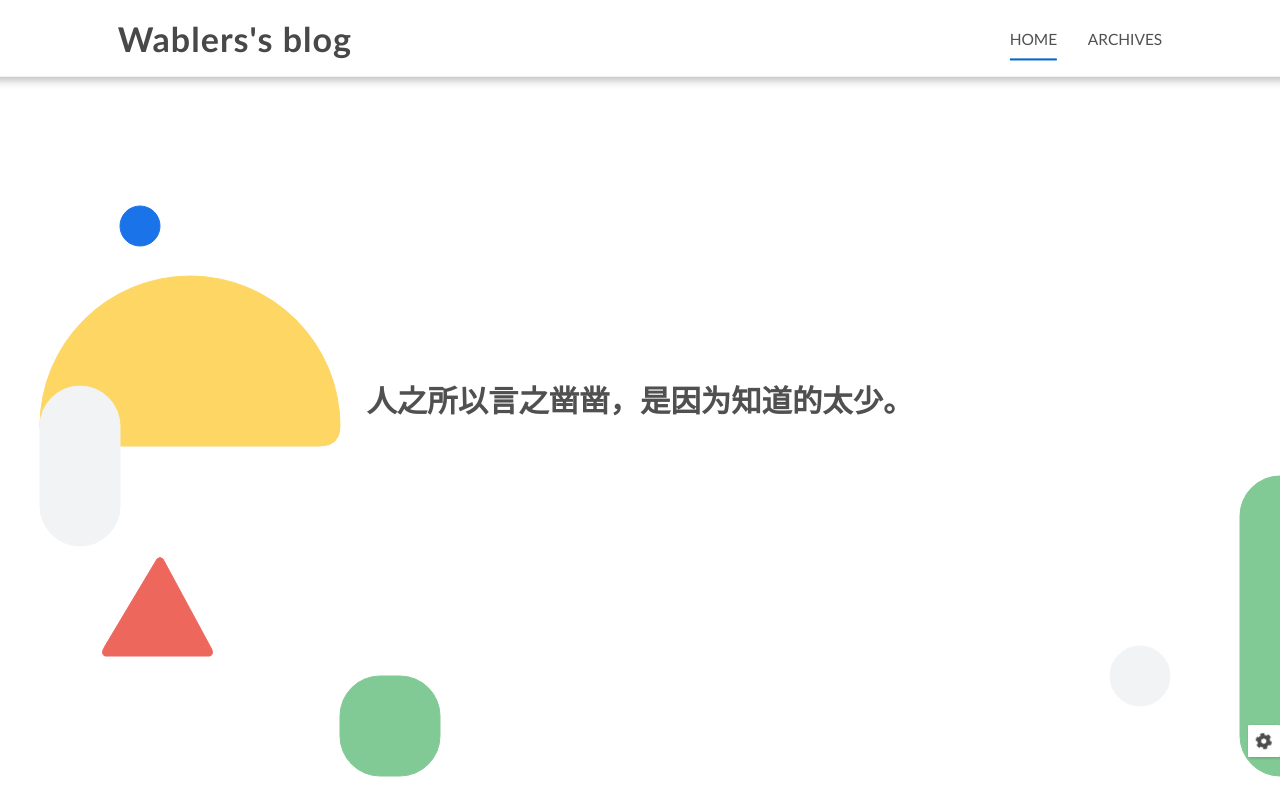
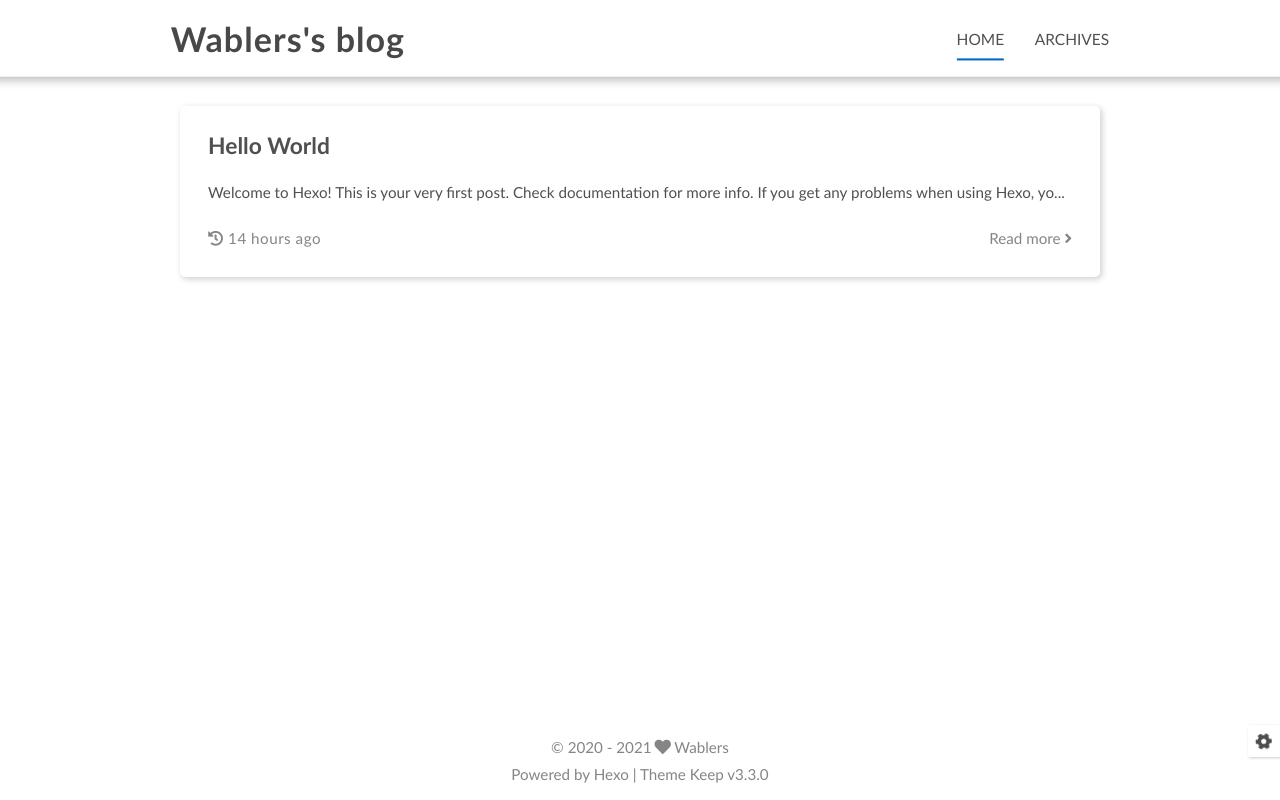
Before and after one commit to LinFallen/LinFallen.github.io, a plain HTML site: page index.html in a window 1280 px wide. Shown: the top 800 px of the page. Drawn offline with Linux system fonts and the light colour scheme.

Commit message:
Site updated: 2021-01-21 12:41:28

```diff
--- a/index.html
+++ b/index.html
@@ -21,7 +21,7 @@
     <script id="hexo-configurations">
     let KEEP = window.KEEP || {};
     KEEP.hexo_config = {"hostname":"example.com","root":"/","language":"en"};
-    KEEP.theme_config = {"toc":{"enable":false,"number":false,"expand_all":false},"style":{"primary_color":"#0066CC","avatar":"/images/avatar.svg","favicon":"/images/logo.svg","article_img_align":"left","left_side_width":"260px","content_max_width":"920px","hover":{"shadow":true,"scale":true},"first_screen":{"enable":true,"background_img":"/images/bg.svg","description":"人之所以言之凿凿，是因为知道的太少。"},"scroll":{"progress_bar":{"enable":false},"percent":{"enable":false}}},"local_search":{"enable":false,"preload":false},"code_copy":{"enable":false,"style":"default"},"pjax":{"enable":false},"lazyload":{"enable":false},"version":"3.3.0"};
+    KEEP.theme_config = {"toc":{"enable":false,"number":false,"expand_all":false},"style":{"primary_color":"#0066CC","avatar":"/images/avatar.svg","favicon":"/images/logo.svg","article_img_align":"left","left_side_width":"260px","content_max_width":"920px","hover":{"shadow":true,"scale":true},"first_screen":{"enable":false,"background_img":"/images/bg.svg","description":"人之所以言之凿凿，是因为知道的太少。"},"scroll":{"progress_bar":{"enable":false},"percent":{"enable":false}}},"local_search":{"enable":false,"preload":false},"code_copy":{"enable":false,"style":"default"},"pjax":{"enable":false},"lazyload":{"enable":false},"version":"3.3.0"};
     KEEP.language_ago = {"second":"%s seconds ago","minute":"%s minutes ago","hour":"%s hours ago","day":"%s days age","week":"%s weeks age","month":"%s months age","year":"%s years age"};
   </script>
 <meta name="generator" content="Hexo 5.3.0"></head>
@@ -38,23 +38,13 @@
 <main class="page-container">
 
 
-        <div class="first-screen-container flex-center fade-in-down-animation">
-    <div class="content flex-center">
-        <div class="description">
-            人之所以言之凿凿，是因为知道的太少。
-        </div>
-
-    </div>
-</div>
-
-
 
     <div class="page-main-content">
 
         <div class="page-main-content-top">
             <header class="header-wrapper">
 
-    <div class="header-content has-first-screen">
+    <div class="header-content">
         <div class="left">
             <a class="logo-title" href="/">
                 Wablers&#39;s blog
```
Also changed, not shown: 2021/01/20/hello-world/index.html (+1 -1 lines), archives/2021/01/index.html (+1 -1 lines), archives/2021/index.html (+1 -1 lines), archives/index.html (+1 -1 lines).
